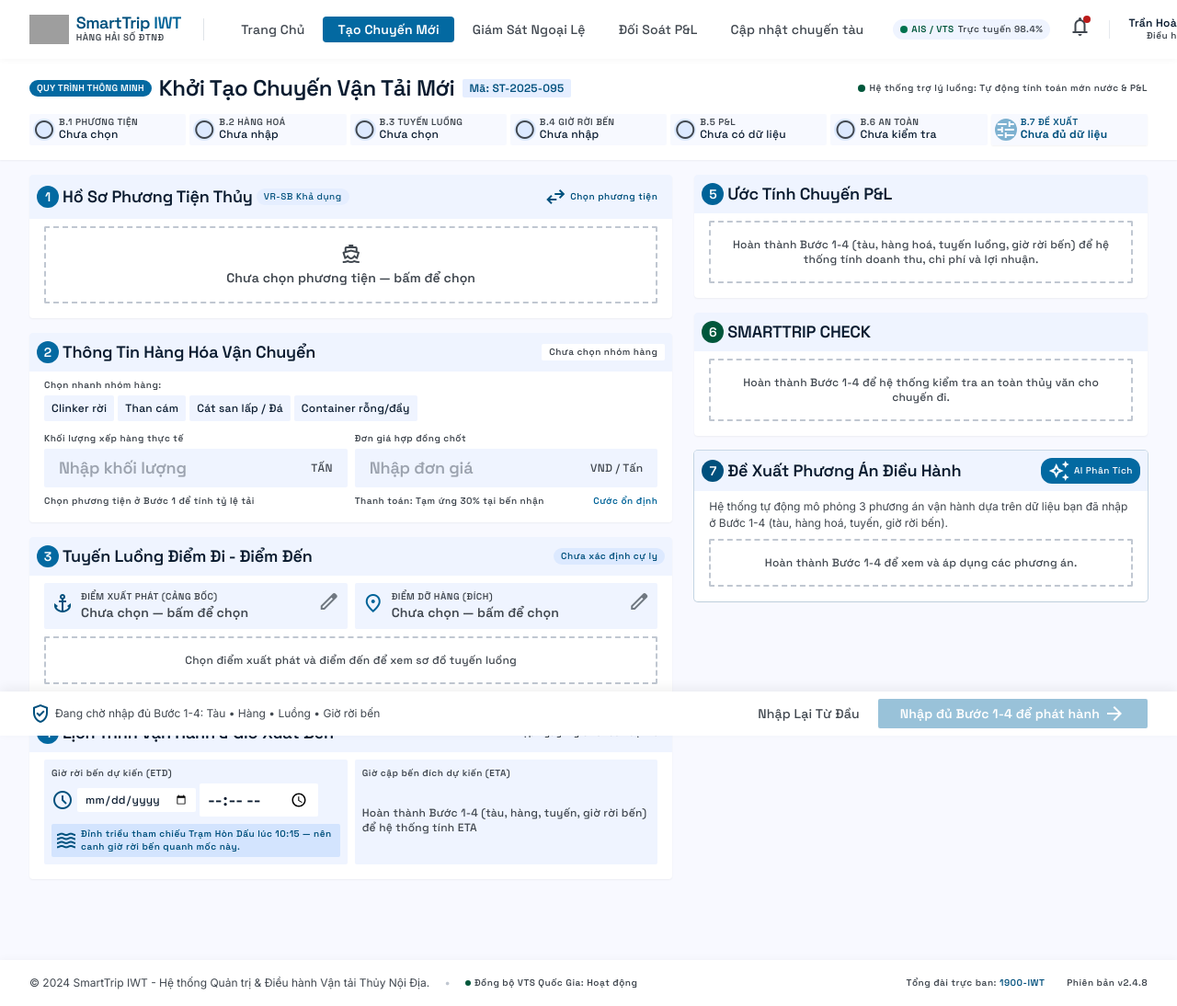
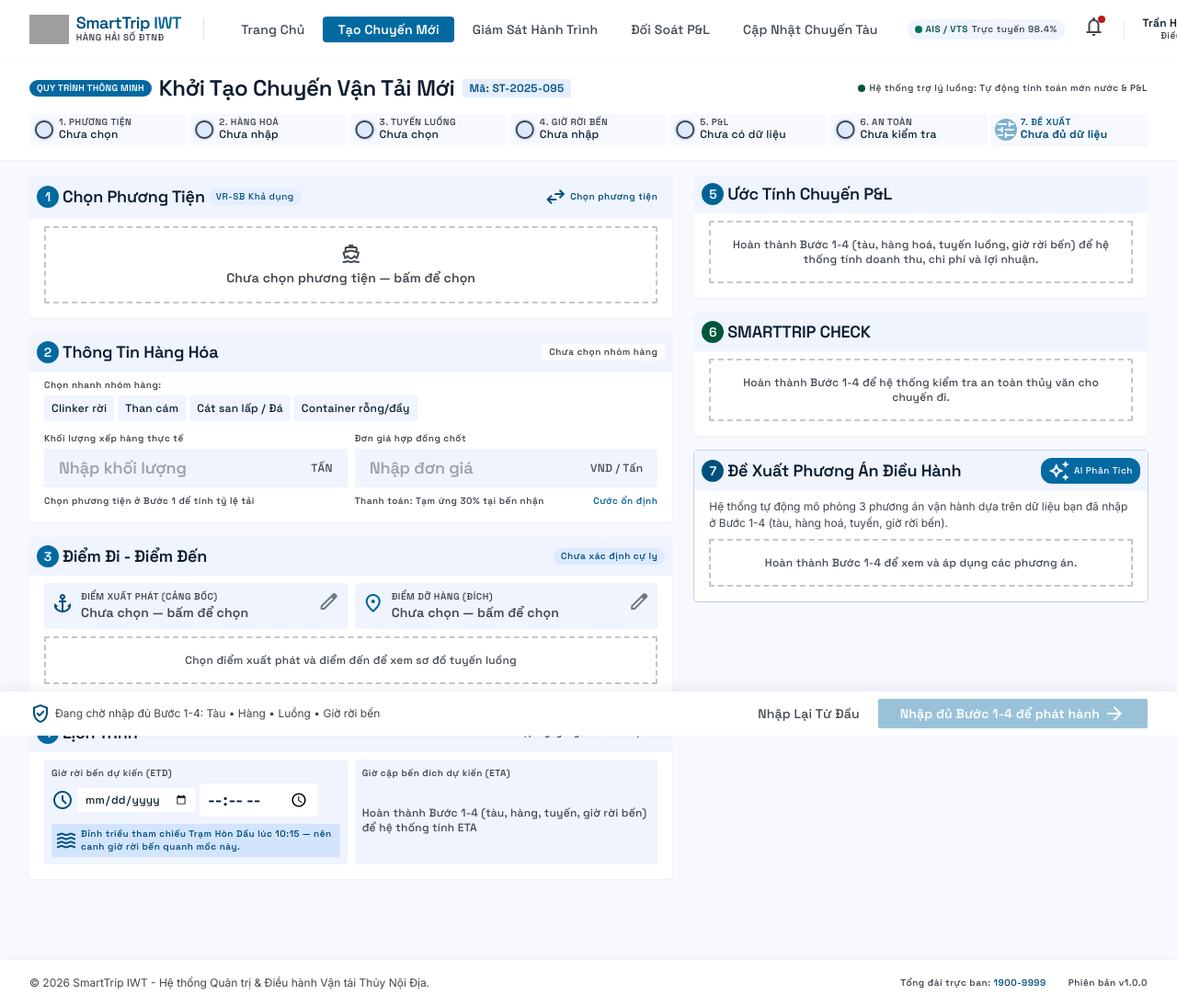
Before and after one commit to huutuan238/smart-trip, a Vue app: page /tao-chuyen-moi in a window 1280 px wide. Shown: the whole page at 92% size. Built offline with nearby package versions, Linux system fonts and the light colour scheme; grey boxes are pictures that could not be loaded.

Commit message:
update lable

```diff
--- a/src/components/AppHeader.vue
+++ b/src/components/AppHeader.vue
@@ -8,9 +8,9 @@
 const navItems = [
   { to: '/', label: 'Trang Chủ' },
   { to: '/tao-chuyen-moi', label: 'Tạo Chuyến Mới' },
-  { to: '/giam-sat-ngoai-le', label: 'Giám Sát Ngoại Lệ' },
+  { to: '/giam-sat-ngoai-le', label: 'Giám Sát Hành Trình' },
   { to: '/doi-soat-p-l', label: 'Đối Soát P&L' },
-  { to: '/ship-captain', label: 'Cập nhật chuyến tàu' },
+  { to: '/ship-captain', label: 'Cập Nhật Chuyến Tàu' },
 ]
 
 function closeMenu() {
@@ -23,11 +23,13 @@
     <div class="h-16 w-full px-4 md:px-margin flex items-center justify-between gap-space-md">
       <div class="flex items-center gap-space-sm md:gap-space-lg shrink-0 min-w-0">
         <div class="flex items-center gap-space-sm min-w-0">
+          <router-link to="/">
           <img
             alt="SmartTrip IWT logo"
             class="h-7 md:h-8 w-auto object-contain shrink-0"
             src="https://lh3.googleusercontent.com/aida/AEtjO1XI-9jeKrti5cU30KhH1ZafcNfL28pKuWjDudTjvKHT6EJA0AuRJ7PQo4DZ4pwbxOxsTS814GfB7PD8XdsdAh4Fkb0rQeOiOBEhMvsEeAzSOxIvJjaVK2-cAN9vmuNcXD_M9uz_bFp8gILlhkLkHMZO3fiNdyJi6IS6RjByT45auN9UvA8e5VJJoEC-3HmYDM97YwdWFpDoTFIQQoKsVvJQJ10PjSxLlHrwX8Vq7t9IfbprFh4FZ7cMvg"
           />
+        </router-link>
           <div class="flex flex-col min-w-0">
             <span class="font-headline-sm text-headline-sm text-primary tracking-tight leading-none truncate">
               SmartTrip <span class="text-secondary">IWT</span>
--- a/src/components/CargoPanel.vue
+++ b/src/components/CargoPanel.vue
@@ -24,7 +24,7 @@
     <div class="flex items-center justify-between pb-space-sm mb-space-sm bg-surface-container-low -mx-space-md -mt-space-md p-space-sm rounded-t-lg">
       <div class="flex items-center gap-space-xs">
         <span class="w-6 h-6 rounded-full bg-primary-container text-on-primary flex items-center justify-center font-label-sm font-semibold">2</span>
-        <span class="font-headline-sm text-headline-sm text-on-surface">Thông Tin Hàng Hóa Vận Chuyển</span>
+        <span class="font-headline-sm text-headline-sm text-on-surface">Thông Tin Hàng Hóa</span>
       </div>
       <span
         v-if="state.cargoType"
--- a/src/components/ProgressStepper.vue
+++ b/src/components/ProgressStepper.vue
@@ -16,31 +16,31 @@
 
 const steps = computed(() => [
   {
-    code: 'B.1',
+    code: '1.',
     title: 'Phương tiện',
     done: isVesselDone.value,
     value: isVesselDone.value ? `Tàu ${vessel.value.name}` : 'Chưa chọn',
   },
   {
-    code: 'B.2',
+    code: '2.',
     title: 'Hàng hoá',
     done: isCargoDone.value,
     value: isCargoDone.value ? `${state.cargoType} • ${state.weightTons}T` : 'Chưa nhập',
   },
   {
-    code: 'B.3',
+    code: '3.',
     title: 'Tuyến luồng',
     done: isRouteDone.value,
     value: isRouteDone.value ? `${origin.value.short} - ${destination.value.short}` : 'Chưa chọn',
   },
   {
-    code: 'B.4',
+    code: '4.',
     title: 'Giờ rời bến',
     done: isScheduleDone.value,
     value: isScheduleDone.value ? `${state.etdTime}${state.etdDate ? ' - ' + state.etdDate : ''}` : 'Chưa nhập',
   },
   {
-    code: 'B.5',
+    code: '5.',
     title: 'P&L',
     done: !!currentScenario.value,
     value: currentScenario.value
@@ -48,7 +48,7 @@
       : 'Chưa có dữ liệu',
   },
   {
-    code: 'B.6',
+    code: '6.',
     title: 'An toàn',
     done: !!currentScenario.value,
     value: currentScenario.value ? `${currentScenario.value.safetyScore} Điểm an toàn` : 'Chưa kiểm tra',
@@ -122,7 +122,7 @@
             <span class="material-symbols-outlined text-[16px]">tune</span>
           </div>
           <div class="min-w-0">
-            <div class="font-label-sm text-label-sm text-primary uppercase leading-none font-semibold">B.7 Đề Xuất</div>
+            <div class="font-label-sm text-label-sm text-primary uppercase leading-none font-semibold">7. Đề Xuất</div>
             <div class="font-label-md text-label-md text-primary truncate font-bold">{{ scenarioLabel }}</div>
           </div>
         </div>
--- a/src/components/RoutePanel.vue
+++ b/src/components/RoutePanel.vue
@@ -11,7 +11,7 @@
     <div class="flex items-center justify-between pb-space-sm mb-space-sm bg-surface-container-low -mx-space-md -mt-space-md p-space-sm rounded-t-lg">
       <div class="flex items-center gap-space-xs">
         <span class="w-6 h-6 rounded-full bg-primary-container text-on-primary flex items-center justify-center font-label-sm font-semibold">3</span>
-        <span class="font-headline-sm text-headline-sm text-on-surface">Tuyến Luồng Điểm Đi - Điểm Đến</span>
+        <span class="font-headline-sm text-headline-sm text-on-surface">Điểm Đi - Điểm Đến</span>
       </div>
       <span class="px-2 py-0.5 rounded-full bg-surface-container-high text-primary font-label-sm text-label-sm font-semibold">
         {{ distanceKm !== null ? `Tổng cự ly: ${distanceKm} Km` : 'Chưa xác định cự ly' }}
--- a/src/components/SchedulePanel.vue
+++ b/src/components/SchedulePanel.vue
@@ -9,7 +9,7 @@
     <div class="flex items-center justify-between pb-space-sm mb-space-sm bg-surface-container-low -mx-space-md -mt-space-md p-space-sm rounded-t-lg">
       <div class="flex items-center gap-space-xs">
         <span class="w-6 h-6 rounded-full bg-primary-container text-on-primary flex items-center justify-center font-label-sm font-semibold">4</span>
-        <span class="font-headline-sm text-headline-sm text-on-surface">Lịch Trình Vận Hành &amp; Giờ Xuất Bến</span>
+        <span class="font-headline-sm text-headline-sm text-on-surface">Lịch Trình</span>
       </div>
       <span class="font-label-sm text-label-sm text-on-surface-variant">Nhập ngày &amp; giờ rời bến dự kiến</span>
     </div>
--- a/src/components/SiteFooter.vue
+++ b/src/components/SiteFooter.vue
@@ -3,19 +3,19 @@
     <div class="w-full px-margin py-space-md flex flex-col md:flex-row items-center justify-between gap-space-sm">
       <div class="flex items-center gap-space-md flex-wrap justify-center md:justify-start">
         <span class="font-body-sm text-body-sm text-on-surface-variant">
-          © 2024 SmartTrip IWT - Hệ thống Quản trị &amp; Điều hành Vận tải Thủy Nội Địa.
+          © 2026 SmartTrip IWT - Hệ thống Quản trị &amp; Điều hành Vận tải Thủy Nội Địa.
         </span>
-        <span class="hidden md:inline font-body-sm text-body-sm text-outline-variant">•</span>
-        <div class="flex items-center gap-space-xs">
+        <!-- <span class="hidden md:inline font-body-sm text-body-sm text-outline-variant">•</span> -->
+        <!-- <div class="flex items-center gap-space-xs">
           <span class="w-1.5 h-1.5 rounded-full bg-tertiary"></span>
           <span class="font-label-sm text-label-sm text-on-surface-variant">Đồng bộ VTS Quốc Gia: Hoạt động</span>
-        </div>
+        </div> -->
       </div>
       <div class="flex items-center gap-space-lg">
         <span class="font-label-sm text-label-sm text-on-surface-variant">
-          Tổng đài trực ban: <strong class="text-primary font-semibold">1900-IWT</strong>
+          Tổng đài trực ban: <strong class="text-primary font-semibold">1900-9999</strong>
         </span>
-        <span class="font-label-sm text-label-sm text-on-surface-variant">Phiên bản v2.4.8</span>
+        <span class="font-label-sm text-label-sm text-on-surface-variant">Phiên bản v1.0.0</span>
       </div>
     </div>
   </footer>
--- a/src/components/VesselPanel.vue
+++ b/src/components/VesselPanel.vue
@@ -11,7 +11,7 @@
     <div class="flex items-center justify-between pb-space-sm mb-space-sm bg-surface-container-low -mx-space-md -mt-space-md p-space-sm rounded-t-lg">
       <div class="flex items-center gap-space-xs">
         <span class="w-6 h-6 rounded-full bg-primary-container text-on-primary flex items-center justify-center font-label-sm font-semibold">1</span>
-        <span class="font-headline-sm text-headline-sm text-on-surface">Hồ Sơ Phương Tiện Thủy</span>
+        <span class="font-headline-sm text-headline-sm text-on-surface">Chọn Phương Tiện</span>
         <span class="px-2 py-0.5 rounded-full bg-surface-container text-primary font-label-sm text-label-sm font-medium">VR-SB Khả dụng</span>
       </div>
       <button
--- a/src/views/ShipCaptainView.vue
+++ b/src/views/ShipCaptainView.vue
@@ -420,7 +420,7 @@
           </div>
           <div class="flex flex-col items-end">
             <span class="font-label-sm text-label-sm text-on-surface-variant uppercase font-medium"
-              >Tem thời gian</span
+              >Thời gian</span
             >
             <span class="font-label-md text-label-md font-bold text-primary">{{ waitingModalTime }}</span>
           </div>
@@ -536,7 +536,7 @@
             </div>
           </div>
           <div class="flex flex-col items-end">
-            <span class="font-label-sm text-label-sm text-error uppercase font-bold">Tem thời gian</span>
+            <span class="font-label-sm text-label-sm text-error uppercase font-bold">Thời gian</span>
             <span class="font-label-md text-label-md font-bold text-error">{{ emergencyModalTime }}</span>
           </div>
         </div>
```
